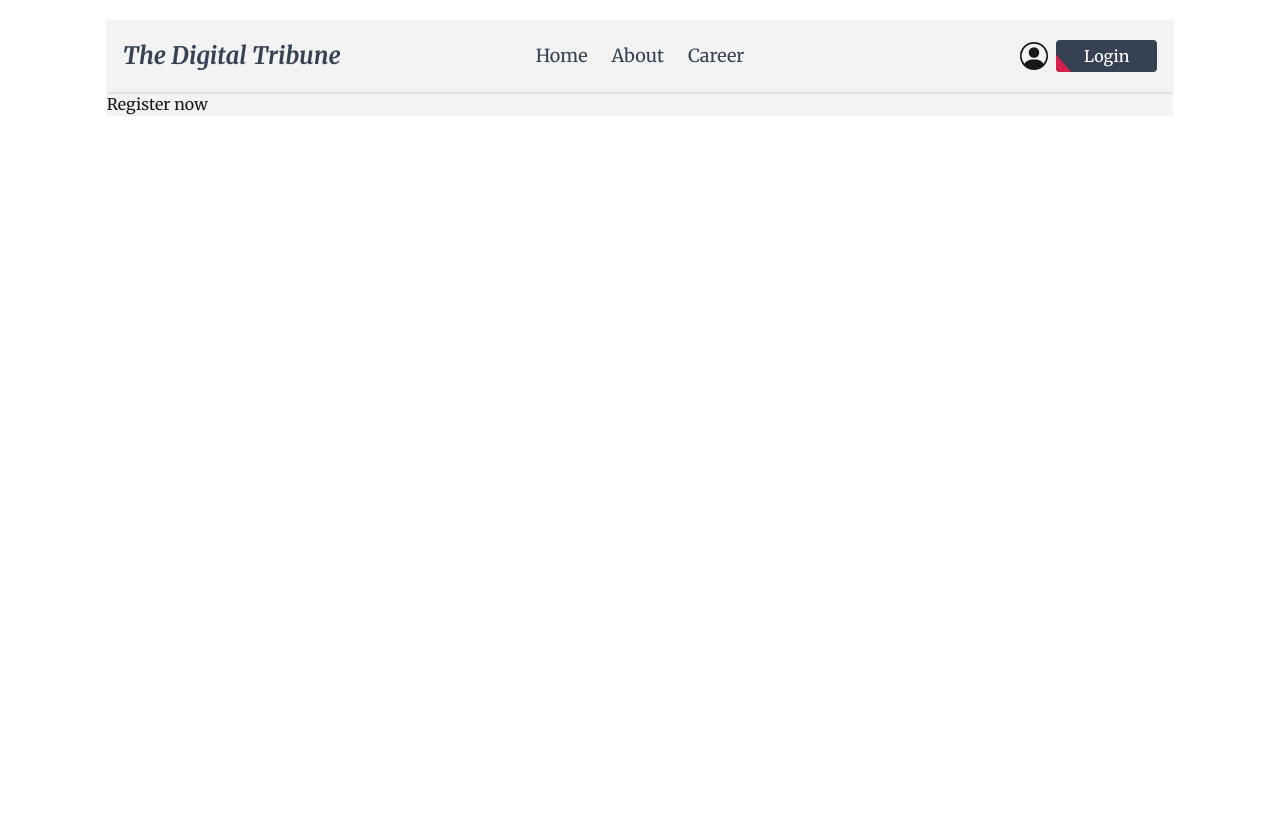
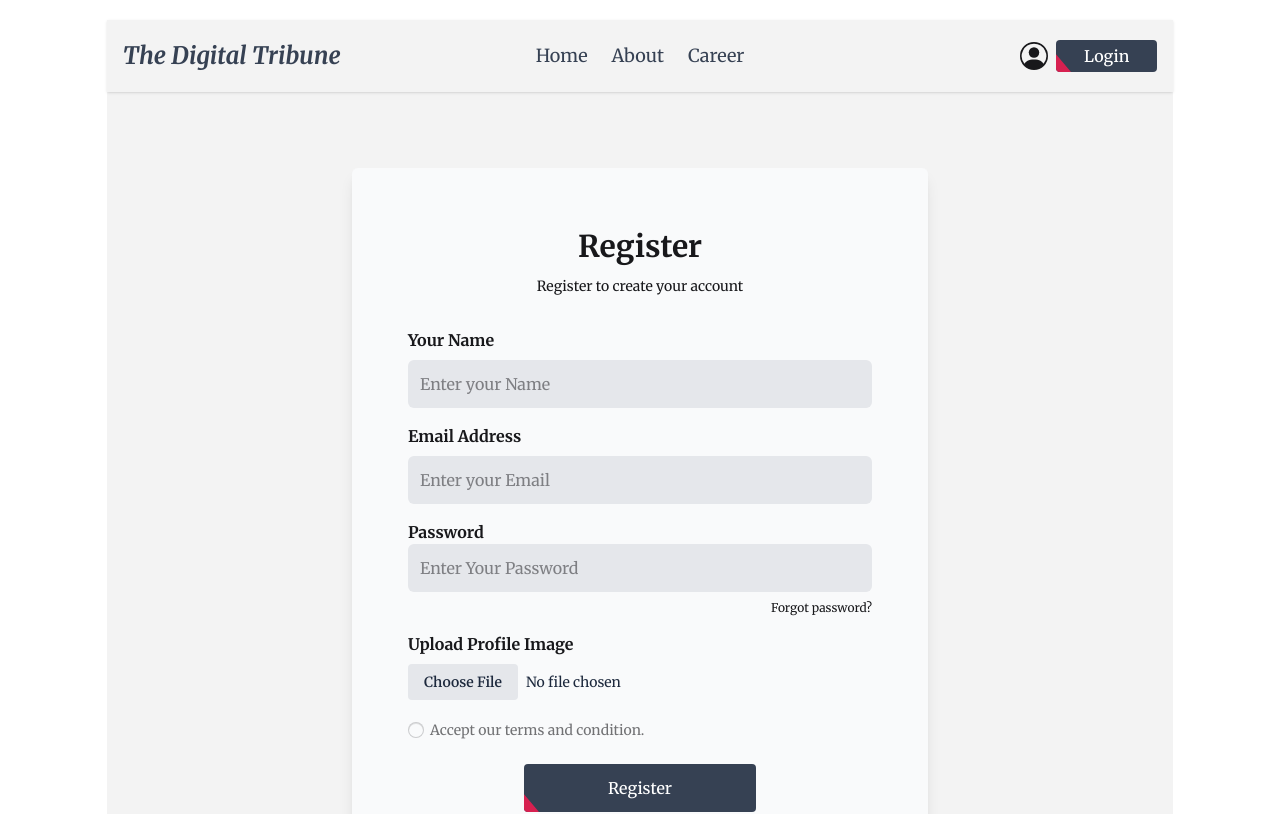
Before and after one commit to LaboneeAktar/the-digital-tribune, a React (Vite) app: page /register in a window 1280 px wide. Shown: the top 814 px of the page. Built offline with nearby package versions, Linux system fonts and the light colour scheme.

Commit message:
Designed Register and Login form

```diff
--- a/src/Pages/Login.jsx
+++ b/src/Pages/Login.jsx
@@ -4,7 +4,7 @@ const Login = () => {
   return (
     <div>
       <div className="min-h-screen flex justify-center items-center">
-        <div className="flex flex-col w-xl px-6 rounded-md lg:px-10 lg:py-12 bg-gray-50 mt-0 dark:text-gray-800">
+        <div className="flex flex-col w-xl px-6 rounded-md lg:px-10 lg:py-12 bg-gray-50 mt-0 dark:text-gray-800 shadow-lg">
           <div className="mb-8 text-center">
             <h1 className="my-3 text-3xl font-bold">Login</h1>
             <p className="text-sm dark:text-gray-600">
@@ -26,18 +26,10 @@ const Login = () => {
                 />
               </div>
               <div>
-                <div className="flex justify-between mb-2">
-                  <label htmlFor="password" className="text-md font-bold ">
-                    Password
-                  </label>
-                  <Link
-                    rel="noopener noreferrer"
-                    href="#"
-                    className="text-xs hover:underline dark:text-gray-600"
-                  >
-                    Forgot password?
-                  </Link>
-                </div>
+                <label htmlFor="password" className="text-md font-bold ">
+                  Password
+                </label>
+
                 <input
                   type="password"
                   name="password"
@@ -45,6 +37,15 @@ const Login = () => {
                   placeholder="Enter Your Password"
                   className="w-full p-3 rounded-md bg-gray-200 dark:text-gray-800"
                 />
+                <div className="flex justify-end">
+                  <Link
+                    rel="noopener noreferrer"
+                    href="#"
+                    className="text-xs pt-2 hover:underline dark:text-gray-600"
+                  >
+                    Forgot password?
+                  </Link>
+                </div>
               </div>
               <div className="space-y-4 flex flex-col justify-center items-center pt-2">
                 <button
--- a/src/Pages/Register.jsx
+++ b/src/Pages/Register.jsx
@@ -1,7 +1,118 @@
+import { useState } from "react";
+import { Link } from "react-router-dom";
+
 const Register = () => {
+  const [file, setFile] = useState(null);
+
+  function handleChange(e) {
+    // console.log(e.target.files);
+    setFile(URL.createObjectURL(e.target.files[0]));
+  }
   return (
     <div>
-      <h5>Register now</h5>
+      <div className="min-h-screen flex justify-center items-center my-10">
+        <div className="flex flex-col w-xl px-4 rounded-md  lg:py-12 bg-gray-50 mt-0 dark:text-gray-800 shadow-lg">
+          <div className="mb-8 text-center">
+            <h1 className="my-3 text-3xl font-bold">Register</h1>
+            <p className="text-sm dark:text-gray-600">
+              Register to create your account
+            </p>
+          </div>
+          <form className="space-y-12 px-10">
+            <div className="space-y-4">
+              <div>
+                <label className="block mb-2 text-md font-bold" name="name">
+                  Your Name
+                </label>
+                <input
+                  type="name"
+                  name="name"
+                  id="name"
+                  placeholder="Enter your Name"
+                  className="w-full p-3  rounded-md bg-gray-200 dark:text-gray-800"
+                />
+              </div>
+
+              <div>
+                <label className="block mb-2 text-md font-bold" name="email">
+                  Email Address
+                </label>
+                <input
+                  type="email"
+                  name="email"
+                  id="email"
+                  placeholder="Enter your Email"
+                  className="w-full p-3  rounded-md bg-gray-200 dark:text-gray-800"
+                />
+              </div>
+              <div>
+                <label className="text-md font-bold " name="password">
+                  Password
+                </label>
+
+                <input
+                  type="password"
+                  name="password"
+                  id="password"
+                  placeholder="Enter Your Password"
+                  className="w-full p-3 rounded-md bg-gray-200 dark:text-gray-800"
+                />
+                <div className="flex justify-end">
+                  <Link
+                    rel="noopener noreferrer"
+                    href="#"
+                    className="text-xs pt-2 hover:underline dark:text-gray-600"
+                  >
+                    Forgot password?
+                  </Link>
+                </div>
+              </div>
+              <div className="mb-3 relative">
+                <label
+                  className="form-label block mb-2 text-md font-bold"
+                  id="profile-picture"
+                >
+                  Upload Profile Image
+                </label>
+                <input
+                  type="file"
+                  onChange={handleChange}
+                  className=" w-full text-sm text-slate-800 file:mr-2 file:py-2 file:px-4 file:rounded-sm file:border-0 file:text-sm file:font-semibold file:bg-gray-200 hover:file:cursor-pointer"
+                />
+                {file && (
+                  <img
+                    src={file}
+                    className="absolute h-12 w-12 rounded-full -top-4 left-44 m-2"
+                    alt="Uploaded preview"
+                  />
+                )}
+              </div>
+              <label className="label text-sm  mt-2" id="checkbox">
+                <input type="checkbox" className="checkbox checkbox-xs" />
+                Accept our terms and condition.
+              </label>
+              <div className="space-y-4 flex flex-col justify-center items-center pt-2">
+                <button
+                  type="button"
+                  className=" w-1/2 relative inline-flex items-center justify-center px-2 lg:px-7 py-3 overflow-hidden font-medium transition-all bg-gray-700 rounded group"
+                >
+                  <span className="w-48 h-48 rounded rotate-[-40deg] bg-[#D72050] absolute bottom-0 left-0 -translate-x-full ease-out duration-500 transition-all translate-y-full mb-9 ml-9 group-hover:ml-0 group-hover:mb-32 group-hover:translate-x-0"></span>
+                  <span className="relative w-full text-white text-center transition-colors duration-300 ease-in-out ">
+                    Register
+                  </span>
+                </button>
+
+                <p className="px-6 text-sm text-center dark:text-gray-600">
+                  Already have an account? {""}
+                  <Link className="text-red-500" to="/login">
+                    Login
+                  </Link>
+                </p>
+              </div>
+            </div>
+          </form>
+        </div>
+      </div>
     </div>
   );
 };
--- a/src/components/Navbar/Navbar.jsx
+++ b/src/components/Navbar/Navbar.jsx
@@ -95,7 +95,7 @@ const Navbar = () => {
           {isLoginPage && (
             <Link
               to="/register"
-              className="relative inline-flex items-center justify-start px-2 lg:px-7 py-1 overflow-hidden font-medium transition-all bg-gray-700 rounded  group"
+              className="relative inline-flex items-center justify-start px-2 lg:px-7 py-2 overflow-hidden font-medium transition-all bg-gray-700 rounded  group"
             >
               <span className="w-48 h-48 rounded rotate-[-40deg] bg-reddish absolute bottom-0 left-0 -translate-x-full ease-out duration-500 transition-all translate-y-full mb-9 ml-9 group-hover:ml-0 group-hover:mb-32 group-hover:translate-x-0"></span>
               <span className="relative w-full text-left text-white transition-colors duration-300 ease-in-out ">
```
